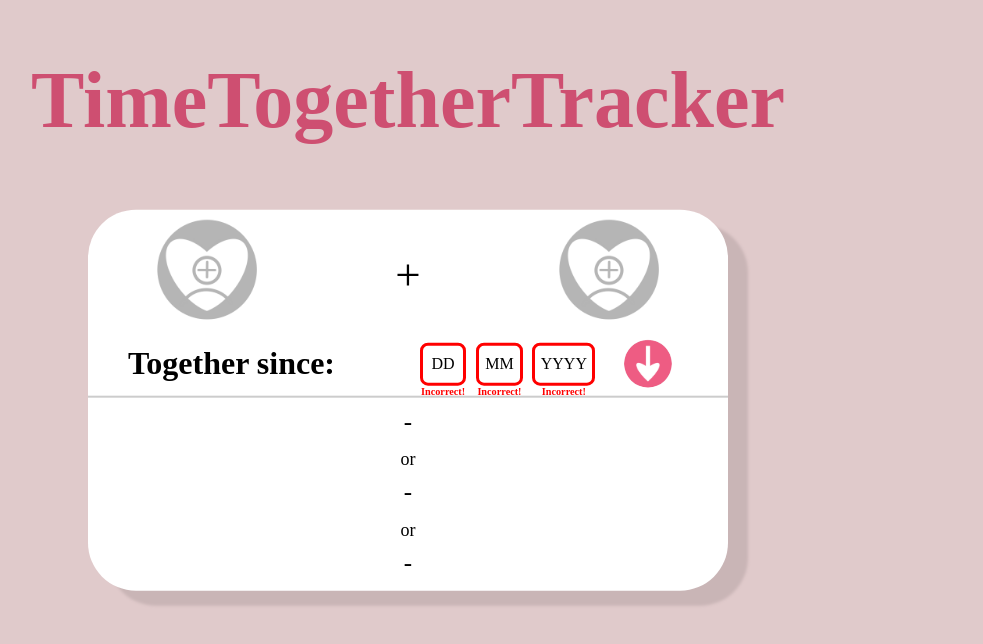
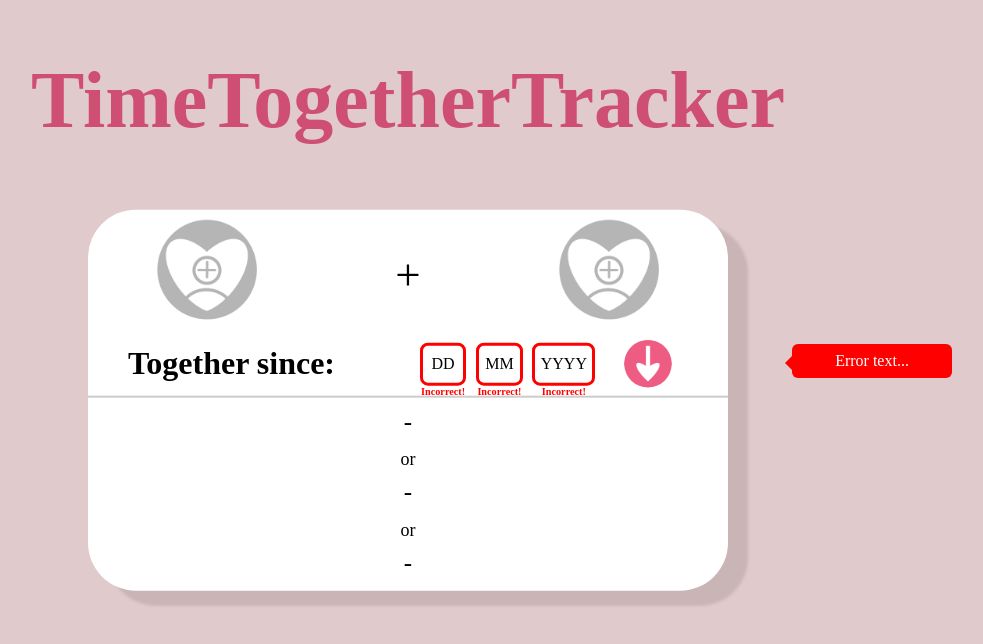
Before and after one commit to Annssva/TimeTogetherTracker, a website built with Vite: page index.html in a window 1280 px wide. Both pictures are taken after a click on the button 880 px from the left and 363 px from the top of the page. Shown: the whole page, without its empty margins (232-1215 px from the left). Built offline with nearby package versions, Linux system fonts and the light colour scheme; files whose address does not match are found by name.

Commit message:
popup added to show error details

```diff
--- a/index.html
+++ b/index.html
@@ -56,13 +56,14 @@
               <h1 class='resultText' id="textDays">-</h1>
             </div>
 
-            <!--          <span class="ageSpan" id="dayAgeSpan"></span>-->
           </div>
 
         </div>
 
       </div>
-
+      <div class="popup" id="popupContainer">
+        <span class='popupError' id="popupText" >Error text...</span>
+      </div>
     </div>
     <script type="module" src="/src/js/relationshipAgeCalculation.js"></script>
     <script src="src/js/inputDefaultValue.js"></script>
--- a/src/js/relationshipAgeCalculation.js
+++ b/src/js/relationshipAgeCalculation.js
@@ -35,6 +35,12 @@ function calculateDifference(difInDays, difInMonth, difInYears){
         daysDifference = Math.round((difInDays % 365) % 30.44);
     }
     return [daysDifference, monthsDifference, yearsDifference];
+}
+
+// функция для показа popup-а с подробностями об ошибке
+function popupShowFunction() {
+    const popup = document.getElementById("popupText");
+    popup.classList.add("show");
 }
 
 // основная функция, которая обрабатывает введенные значения в поля и запускает функцию расчета возраста отношений,
@@ -101,6 +107,7 @@ button.addEventListener("click", function (event) {
         document.getElementById("dayError").textContent = errorText;
         const input = document.getElementById('dayInput');
         input.style.border = errorBorderStyle;
+        popupShowFunction();
     }
 
     // проверка значения месяца
@@ -116,6 +123,7 @@ button.addEventListener("click", function (event) {
         document.getElementById("monthError").textContent = errorText;
         const input = document.getElementById('monthInput');
         input.style.border = errorBorderStyle;
+        popupShowFunction();
     }
 
     // проверка значения года
@@ -130,6 +138,7 @@ button.addEventListener("click", function (event) {
         document.getElementById("yearError").textContent = errorText;
         const input = document.getElementById('yearInput');
         input.style.border = errorBorderStyle;
+        popupShowFunction();
     }
 
     // далее, если какой-то элемент получил ошибку при неверном значении, функция останавливается
@@ -153,6 +162,7 @@ button.addEventListener("click", function (event) {
         monthInput.style.border = errorBorderStyle;
         const yearInput = document.getElementById('yearInput');
         yearInput.style.border = errorBorderStyle;
+        popupShowFunction();
         return;
     }
 
--- a/src/scss/style.scss
+++ b/src/scss/style.scss
@@ -156,4 +156,49 @@ $mainFont: 'Poppins';
 
     }
   }
+  .popup {
+  //  position: fixed;
+  //  top: 43.7%;
+  //  left: 80vw;
+    .popupError {
+      visibility: hidden;
+      width: 160px;
+      background-color: red;
+      color: #fff;
+      text-align: center;
+      border-radius: 6px;
+      padding: 8px 0;
+      z-index: 1;
+      position: fixed;
+      top: 43%;
+      left: 80vw;
+      font-family: $mainFont;
+      // Popup arrow
+      &::after {
+        content: "";
+        position: absolute;
+        top: 25%;
+        right: 101%;
+        margin-right: -5px;
+        border-width: 10px;
+        border-style: solid;
+        border-color: red transparent transparent transparent;
+        transform: rotate(90deg);
+      }
+    }
+    .show {
+      visibility: visible;
+      animation: fadeIn 1s;
+      //.popupError{
+      //
+      //}
+
+      //-webkit-animation: fadeIn 1s;
+
+    }
+  }
+  @keyframes fadeIn {
+    from {opacity: 0;}
+    to {opacity:1 ;}
+  }
 }
```
